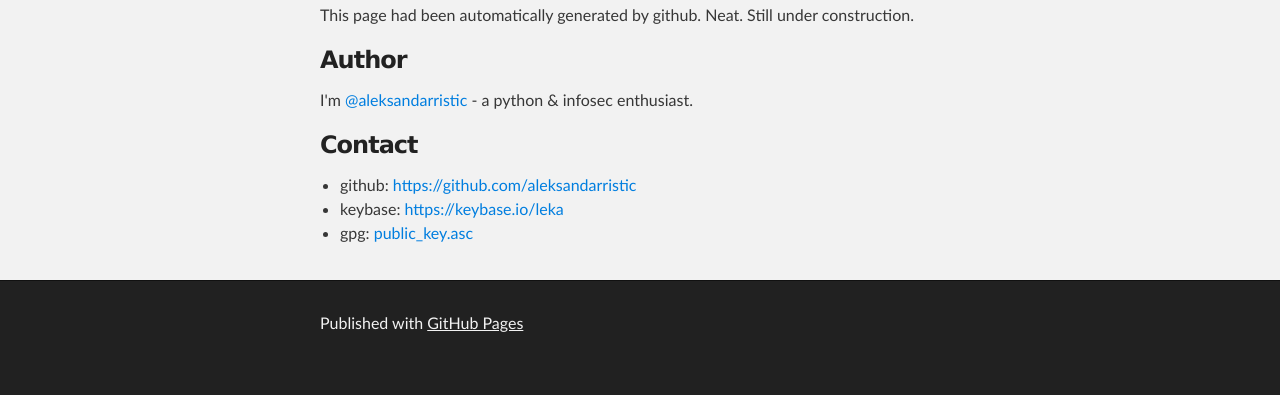
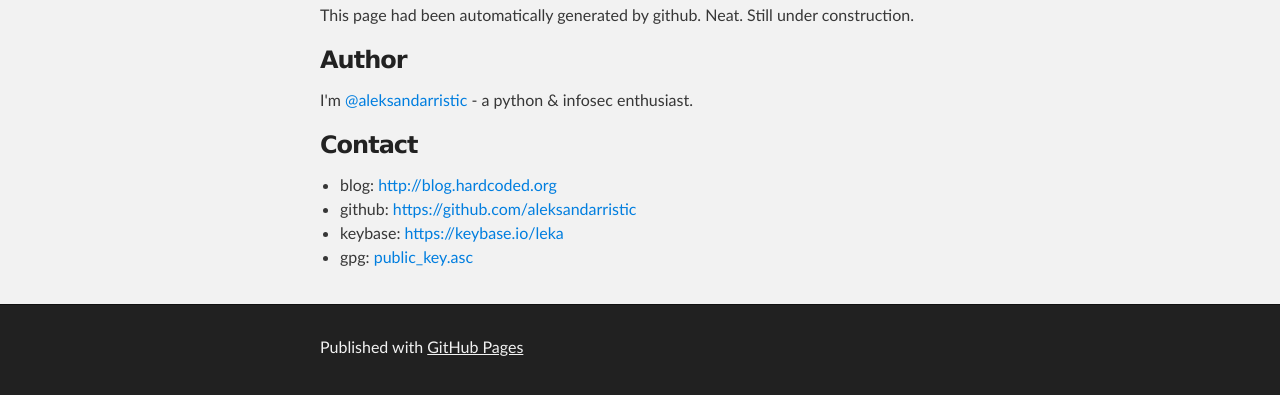
Before and after one commit to aleksandarristic/aleksandarristic.github.io, a plain HTML site: page index.html in a window 1280 px wide. Shown: the part 289-684 px from the top of the page. Drawn offline with Linux system fonts and the light colour scheme.

Commit message:
Adding blog

```diff
--- a/index.html
+++ b/index.html
@@ -41,6 +41,8 @@
 <a id="contact" class="anchor" href="#contact" aria-hidden="true"><span class="octicon octicon-link"></span></a>Contact</h3>
 
 <ul>
+<li>blog: <a href="http://blog.hardcoded.org">http://blog.hardcoded.org</a>
+</li>
 <li>github: <a href="https://github.com/aleksandarristic">https://github.com/aleksandarristic</a>
 </li>
 <li>keybase: <a href="https://keybase.io/leka">https://keybase.io/leka</a>
```
